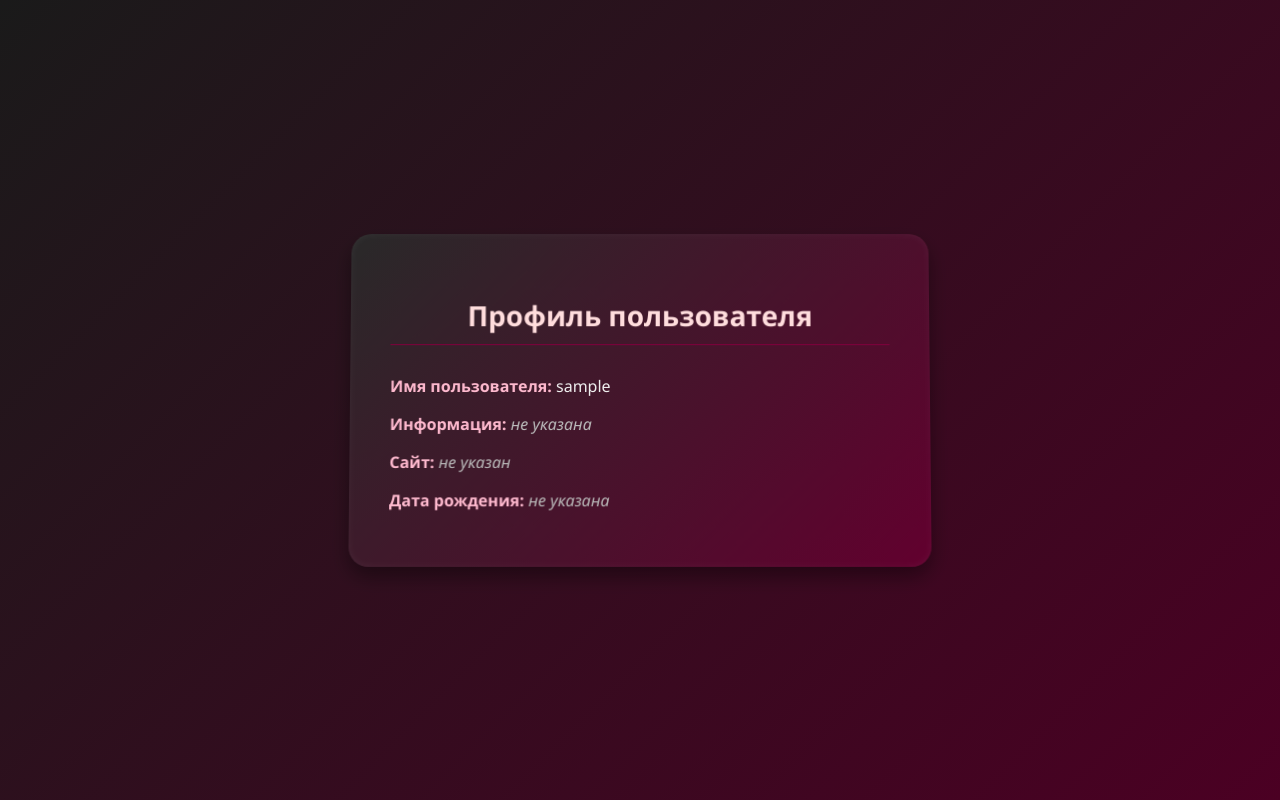
After one commit to Omurbek000/homework_39, a Django app: page /profile in a window 1280 px wide. The commit adds this page. Run offline with Django 5.2, Linux system fonts and the light colour scheme; the visitor is signed in with stand-in values (Sample User, id 1); data comes from the database, SQL or seed files in the repository.

Commit message:
sabak_43 users
fixed a custom user error and made a user template

```diff
--- a/studenthub/student/models.py
+++ b/studenthub/student/models.py
@@ -15,7 +15,18 @@ class Student(models.Model):
 from django.contrib.auth.models import AbstractUser
 
 
-class OzubuzdunUser(AbstractUser):
+class CustomUser(AbstractUser):
 
-    phone_nuber = models.CharField(max_length=10, null=True, blank=True)
+    phone_number = models.CharField(max_length=10, null=True, blank=True)
     tulgan_kun = models.DateField(null=True, blank=True)
+
+from django.conf import settings
+
+class UserProfile(models.Model):
+    user = models.OneToOneField(settings.AUTH_USER_MODEL, on_delete=models.CASCADE)
+    info = models.TextField(blank=True)
+    website = models.URLField(blank=True)
+    tulgan_kun = models.DateField(null=True, blank=True)
+
+    def __str__(self):
+        return f"Profile: {self.user.username} (Tulgan Kun: {self.tulgan_kun})"
--- /dev/null
+++ b/studenthub/student/signals.py
@@ -0,0 +1,10 @@
+from django.conf import settings
+from django.dispatch import receiver
+from django.db.models.signals import post_save
+from .models import UserProfile
+
+@receiver(post_save, sender=settings.AUTH_USER_MODEL)
+def crete_user_profile(sender, instance, created, **kwargs):
+    if created:
+        UserProfile.objects.create(user=instance)
+        instance.userprofile.save()
--- /dev/null
+++ b/studenthub/student/templates/student/user_profile.html
@@ -0,0 +1,98 @@
+<!DOCTYPE html>
+<html lang="ru">
+<head>
+    <meta charset="UTF-8">
+    <title>Профиль пользователя</title>
+    <meta name="viewport" content="width=device-width, initial-scale=1">
+
+    <style>
+        body {
+            margin: 0;
+            font-family: "Segoe UI", sans-serif;
+            background: linear-gradient(135deg, #1a1a1a, #4b0023);
+            color: #f0f0f0;
+            height: 100vh;
+            display: flex;
+            align-items: center;
+            justify-content: center;
+        }
+
+        .profile-card {
+            background: linear-gradient(135deg, #292929, #62002e);
+            border-radius: 20px;
+            box-shadow:
+                0 10px 20px rgba(0,0,0,0.4),
+                inset 0 0 10px rgba(255, 255, 255, 0.05);
+            padding: 40px;
+            max-width: 500px;
+            width: 90%;
+            transform: perspective(1000px) rotateX(2deg);
+            transition: transform 0.3s ease-in-out;
+        }
+
+        .profile-card:hover {
+            transform: perspective(1000px) rotateX(0deg) scale(1.02);
+        }
+
+        .profile-card h2 {
+            text-align: center;
+            margin-bottom: 30px;
+            font-size: 28px;
+            color: #ffdddd;
+            border-bottom: 1px solid #80003c;
+            padding-bottom: 10px;
+        }
+
+        .profile-card p {
+            font-size: 16px;
+            margin-bottom: 15px;
+        }
+
+        .label {
+            font-weight: 600;
+            color: #ffbacf;
+        }
+
+        .empty {
+            font-style: italic;
+            color: #bbbbbb;
+        }
+
+        a {
+            color: #ff70b5;
+            text-decoration: none;
+        }
+
+        a:hover {
+            text-decoration: underline;
+        }
+    </style>
+</head>
+<body>
+
+<div class="profile-card">
+    <h2>Профиль пользователя</h2>
+
+    <p><span class="label">Имя пользователя:</span> {{ user_profile.user.username }}</p>
+
+    {% if user_profile.info %}
+        <p><span class="label">Информация:</span> {{ user_profile.info }}</p>
+    {% else %}
+        <p><span class="label">Информация:</span> <span class="empty">не указана</span></p>
+    {% endif %}
+
+    {% if user_profile.website %}
+        <p><span class="label">Сайт:</span> <a href="{{ user_profile.website }}" target="_blank">{{ user_profile.website }}</a></p>
+    {% else %}
+        <p><span class="label">Сайт:</span> <span class="empty">не указан</span></p>
+    {% endif %}
+
+    {% if user_profile.tulgan_kun %}
+        <p><span class="label">Дата рождения:</span> {{ user_profile.tulgan_kun|date:"d.m.Y" }}</p>
+    {% else %}
+        <p><span class="label">Дата рождения:</span> <span class="empty">не указана</span></p>
+    {% endif %}
+</div>
+
+</body>
+</html>
--- a/studenthub/student/urls.py
+++ b/studenthub/student/urls.py
@@ -14,4 +14,6 @@ urlpatterns = [
     path("admin_page", views.AdminPageView.as_view(), name="admin_page"),
     path("admin_page_view", views.admin_page_view, name="admin_page_view"),
     path("list", views.list_student, name="list_student"),
+    # profile
+    path("profile", views.user_profile, name="user_profile"),
 ]
--- a/studenthub/student/views.py
+++ b/studenthub/student/views.py
@@ -1,5 +1,5 @@
 from django.contrib import messages
-from django.http import HttpResponse
+from django.http import HttpResponse, HttpResponseForbidden
 from django.shortcuts import render, redirect
 from django.contrib.auth import authenticate, login, logout
 from django.contrib.auth.decorators import login_required
@@ -8,6 +8,9 @@ from .models import Student
 
 from .forms import TempForm
 
+# sabak_43
+# from django.contrib.auth import get_user_model
+# User = get_user_model()
 # Create your views here.
 
 
@@ -83,14 +86,17 @@ def register(request):
             user.save()
 
             messages.success(request, "siz registration bolduhuz! login bolohuz!")
-            return redirect("login")
+            return redirect("login_view")
     else:
         form = UserRegisterForm()
 
     return render(request, "student/register.html", {"form": form})
 
 
-def login_view(request):
+from django.http import HttpRequest
+
+
+def login_view(request: HttpRequest):
     if request.method == "POST":
         form = UserLoginForm(request.POST)
         if form.is_valid():
@@ -103,7 +109,9 @@ def login_view(request):
                 login(request, user)
 
             messages.success(request, "siz login bolduhuz! login bolohuz!")
-            return redirect("main_page")
+            request.session["login"] = True
+            request.session["current_user_name"] = username
+            return redirect("user_profile")
         else:
             messages.error(request, "tura emes username jana password ")
     else:
@@ -123,6 +131,7 @@ def logout_view(request):
 #  sabak_42
 from django.contrib.auth.decorators import permission_required
 
+
 @permission_required("auth.view_user", raise_exception=True)
 def admin_page_view(request):
     return render(request, "student/admin_page.html")
@@ -139,9 +148,27 @@ class AdminPageView(TemplateView):
 
     raise_exception = True
 
-# student list
-@permission_required("auth.view_user", raise_exception=True)
+
+# # student list
+# @permission_required("auth.view_user", raise_exception=True)
 def list_student(request):
-    students = Student.objects.all()
+    if request.user.has_perm("student.student.access"):
+        students = Student.objects.all()
+        return render(request, "student/list_student.html", {"students": students})
+    else:
+        return HttpResponseForbidden("dostup jok.")
 
-    return render(request, "student/list_student.html", {"students": students})
+
+from .models import UserProfile, CustomUser
+from django.shortcuts import get_object_or_404
+
+
+# user profile view
+@login_required(login_url="login")
+def user_profile(request):
+    user = get_object_or_404(CustomUser, username=request.user)
+    user_profile = get_object_or_404(UserProfile, user=user)
+
+    return render(
+        request, "student/user_profile.html", {"user_profile": user_profile}
+    )
--- a/studenthub/studenthub/settings.py
+++ b/studenthub/studenthub/settings.py
@@ -26,7 +26,7 @@ SECRET_KEY = 'django-insecure-j4^z2aopt1ycvhyhvutyfei+&avt($n8e3$#pc(io79=7&1=$g
 DEBUG = True
 
 ALLOWED_HOSTS = []
-
+AUTH_USER_MODEL = 'student.CustomUser'
 
 # Application definition
 
@@ -127,5 +127,3 @@ DEFAULT_AUTO_FIELD = 'django.db.models.BigAutoField'
 SESSION_ENGINE = 'django.contrib.sessions.backends.db'
 
 # Auth settings ozubuzdun
-
-AUTH_USER_MODEL = 'student.OzubuzdunUser'
```
Also changed, not shown: studenthub/student/admin.py (+10 -1 lines), studenthub/student/apps.py (+8 -2 lines), studenthub/student/forms.py (+8 -25 lines), studenthub/student/templates/student/login.html (+8 -7 lines), studenthub/student/migrations/0001_initial.py (added), studenthub/student/migrations/0002_userprofile.py (added), studenthub/student/migrations/0003_userprofile_tulgan_kun.py (added), studenthub/student/migrations/__init__.py (added).
